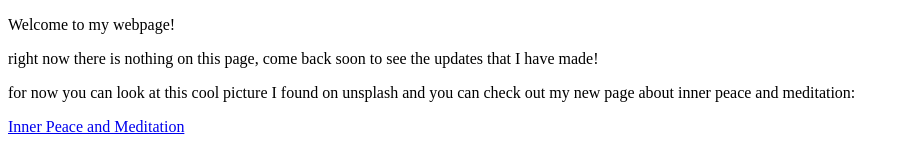
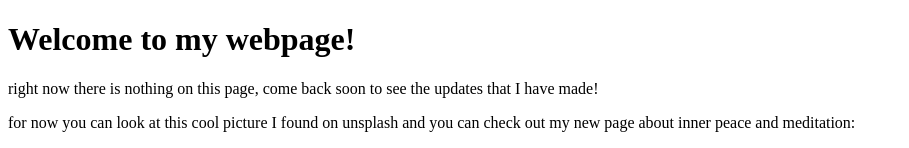
Before and after one commit to hariharp/comm150.github.io, a plain HTML site: page index.html in a window 1280 px wide. Shown: the top 148 px of the page, without its empty margins (0-909 px from the left). Drawn offline with Linux system fonts and the light colour scheme.

Commit message:
Add files via upload

```diff
--- a/index.html
+++ b/index.html
@@ -4,10 +4,13 @@
     <meta charset="UTF-8" />
     <title>Poorvi Hariharan</title>
     <meta name="keywords" content = "art, design, UNC">
-    </head>
+
+    <link rel = "stylesheet" type="text/css" href="default.css">
+
+</head>
     <body>
 
-        <p>Welcome to my webpage!</p>
+        <h1>Welcome to my webpage!</h1>
         <p>right now there is nothing on this page, come back soon to see the updates that I have made!</p>
         <p> for now you can look at this cool picture I found on unsplash and you can check out my new page about inner peace and meditation:<br>
            <p>
```
